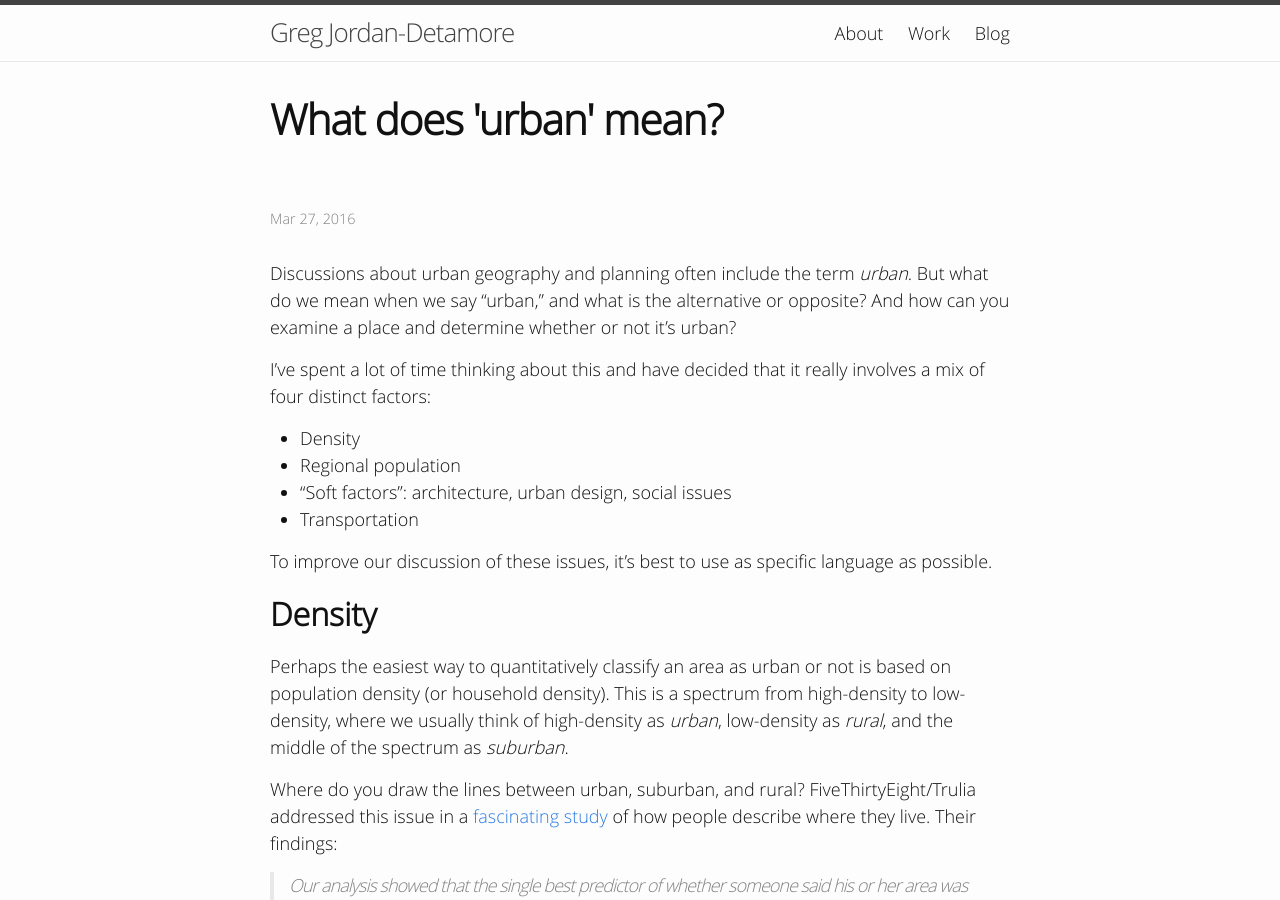
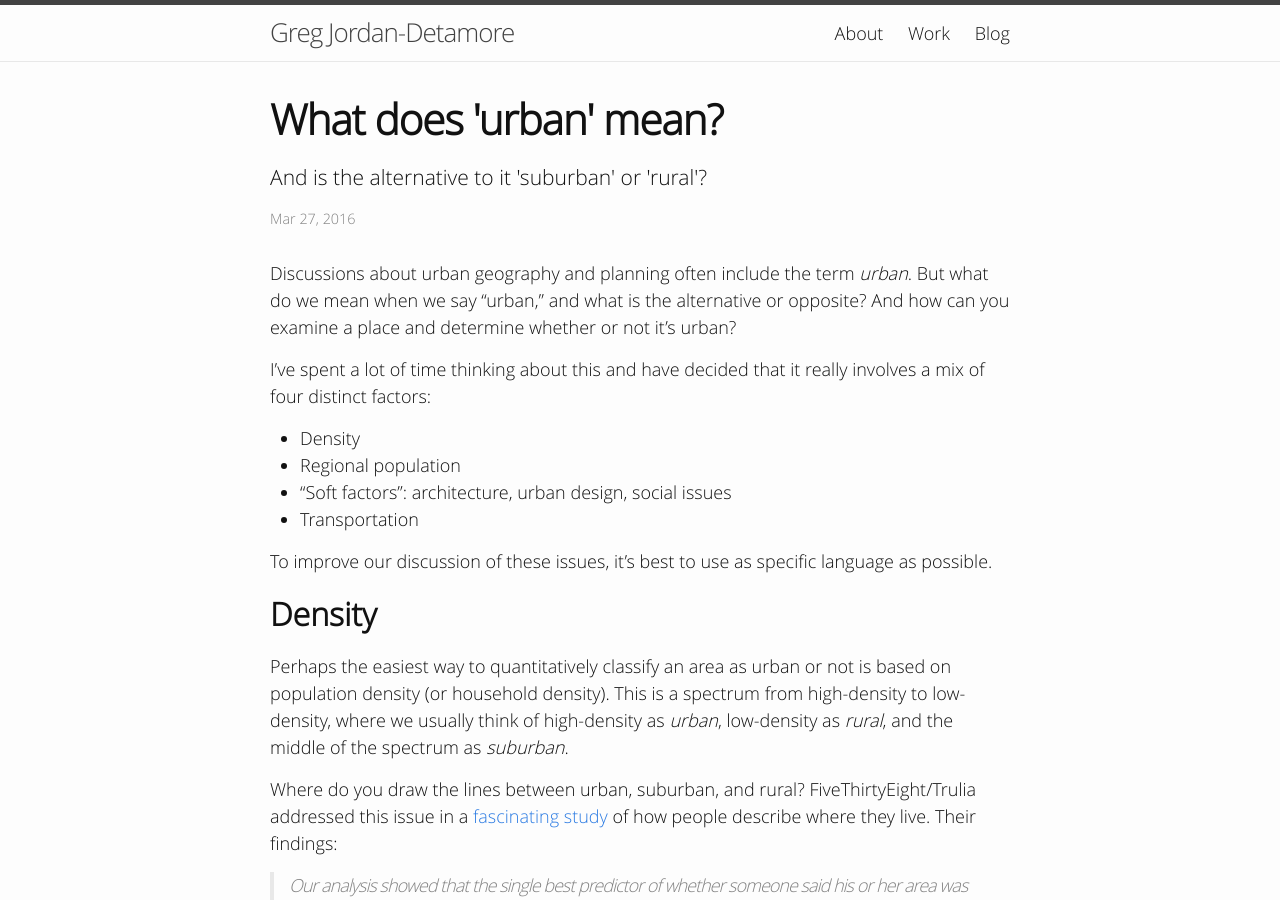
Before and after one commit to gregjd/gregjd.github.io, a Jekyll site: the page built from _posts/2016-03-27-what-does-urban-mean.md, in a window 1280 px wide and 900 px high. Built offline with Jekyll 4.4.1, drawn with Linux system fonts in a browser that asks for light colours; comment, search, counter and statistics services are not loaded.

Commit message:
Add post description

```diff
--- a/_posts/2016-03-27-what-does-urban-mean.md
+++ b/_posts/2016-03-27-what-does-urban-mean.md
@@ -1,5 +1,6 @@
 ---
 title: What does 'urban' mean?
+description: And is the alternative to it 'suburban' or 'rural'?
 layout: post
 ---
 
```
